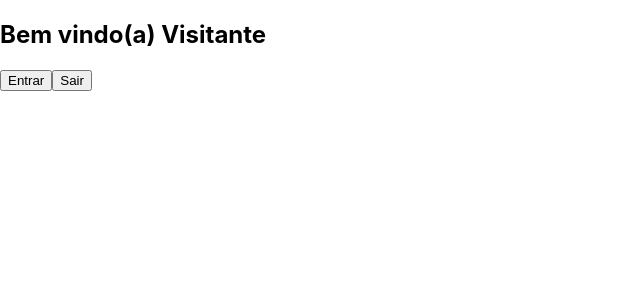
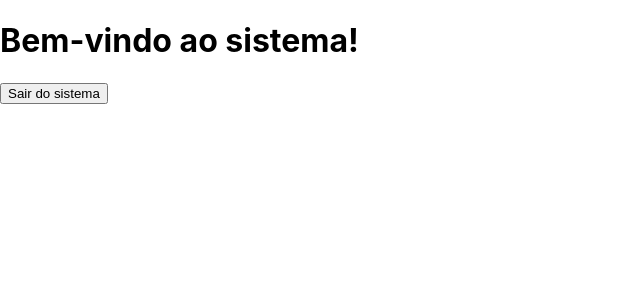
Before and after one commit to EmanuelDms/reactjs-matheusfraga, a React (Create React App) app: page / in a window 1280 px wide. Shown: the top 300 px of the page, without its empty margins (0-640 px from the left). Built offline with nearby package versions, Linux system fonts and the light colour scheme.

Commit message:
feat: renderização condicional com states

```diff
--- a/src/App.js
+++ b/src/App.js
@@ -1,15 +1,37 @@
 import React, { Component } from 'react'
-import Membro from './components/Membro'
 
 class App extends Component {
   constructor(props) {
     super(props)
-    this.state = {}
+    this.state = {
+      status: true
+    }
+    this.sair = this.sair.bind(this)
+    this.entrar = this.entrar.bind(this)
   }
+
+  sair() {
+    this.setState({ status: false })
+  }
+
+  entrar() {
+    this.setState({ status: true })
+  }
+
   render() {
     return (
       <div>
-        <Membro nome="Visitante" />
+        {this.state.status ? (
+          <div>
+            <h1>Bem-vindo ao sistema!</h1>
+            <button onClick={this.sair}>Sair do sistema</button>
+          </div>
+        ) : (
+          <div>
+            <h1>Olá visitante!</h1>
+            <button onClick={this.entrar}>Entrar no sistema</button>
+          </div>
+        )}
       </div>
     )
   }
--- a/src/components/Membro/index.js
+++ /dev/null
@@ -1,36 +0,0 @@
-import React, { Component } from 'react'
-
-class Membro extends Component {
-  constructor(props) {
-    super(props)
-    this.state = {
-      nome: props.nome
-    }
-    this.entrar = this.entrar.bind(this)
-    // this.sair = this.sair.bind(this)
-  }
-
-  entrar(nome) {
-    this.setState({ nome })
-  }
-
-  /*sair() {
-    this.setState({ nome: 'Visitante' })
-  }*/
-
-  render() {
-    return (
-      <div>
-        <h2>Bem vindo(a) {this.state.nome}</h2>
-        <button onClick={() => this.entrar('Emanuel')}>Entrar</button>
-        <button
-          onClick={/*this.sair*/ () => this.setState({ nome: 'Visitante' })}
-        >
-          Sair
-        </button>
-      </div>
-    )
-  }
-}
-
-export default Membro
```
